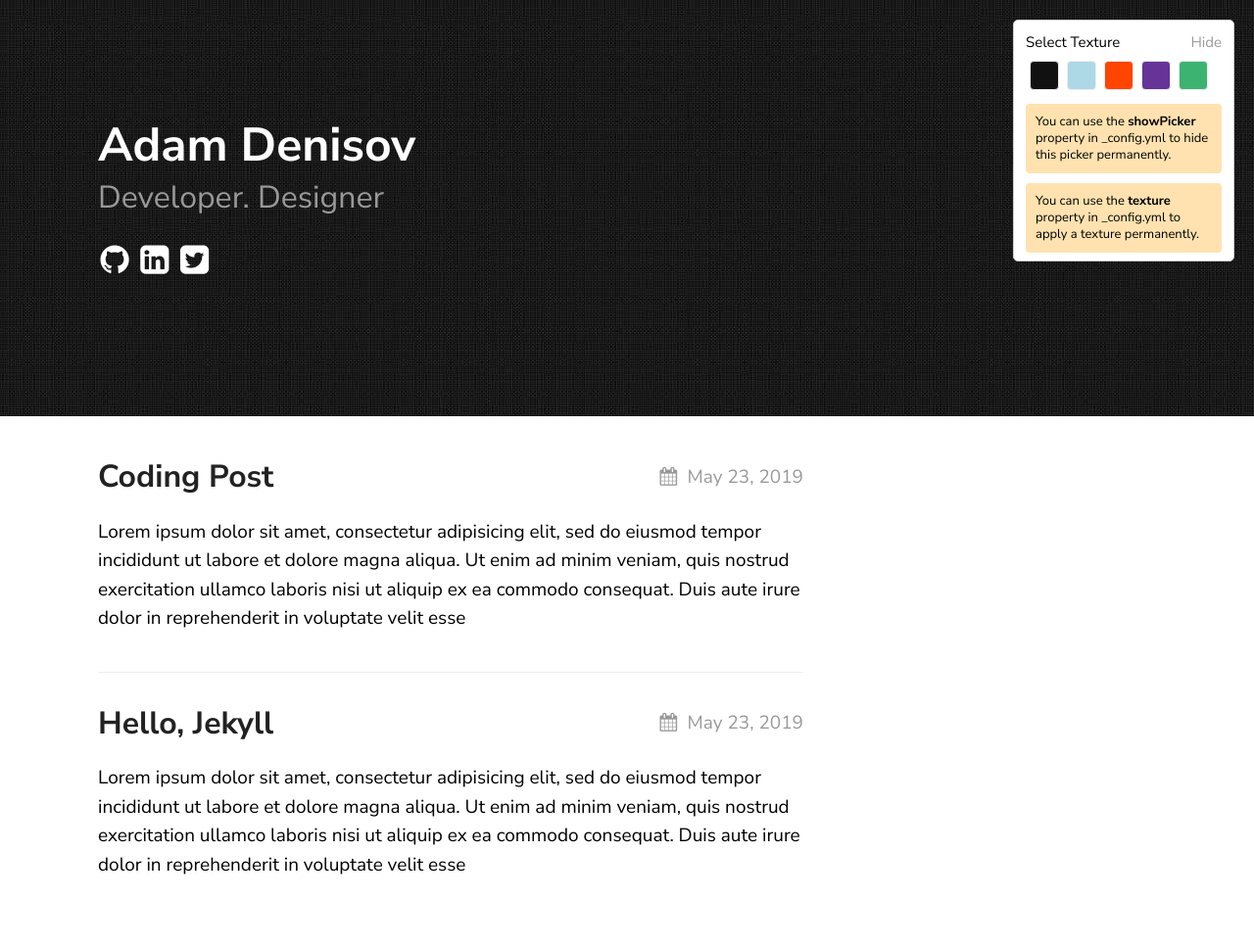
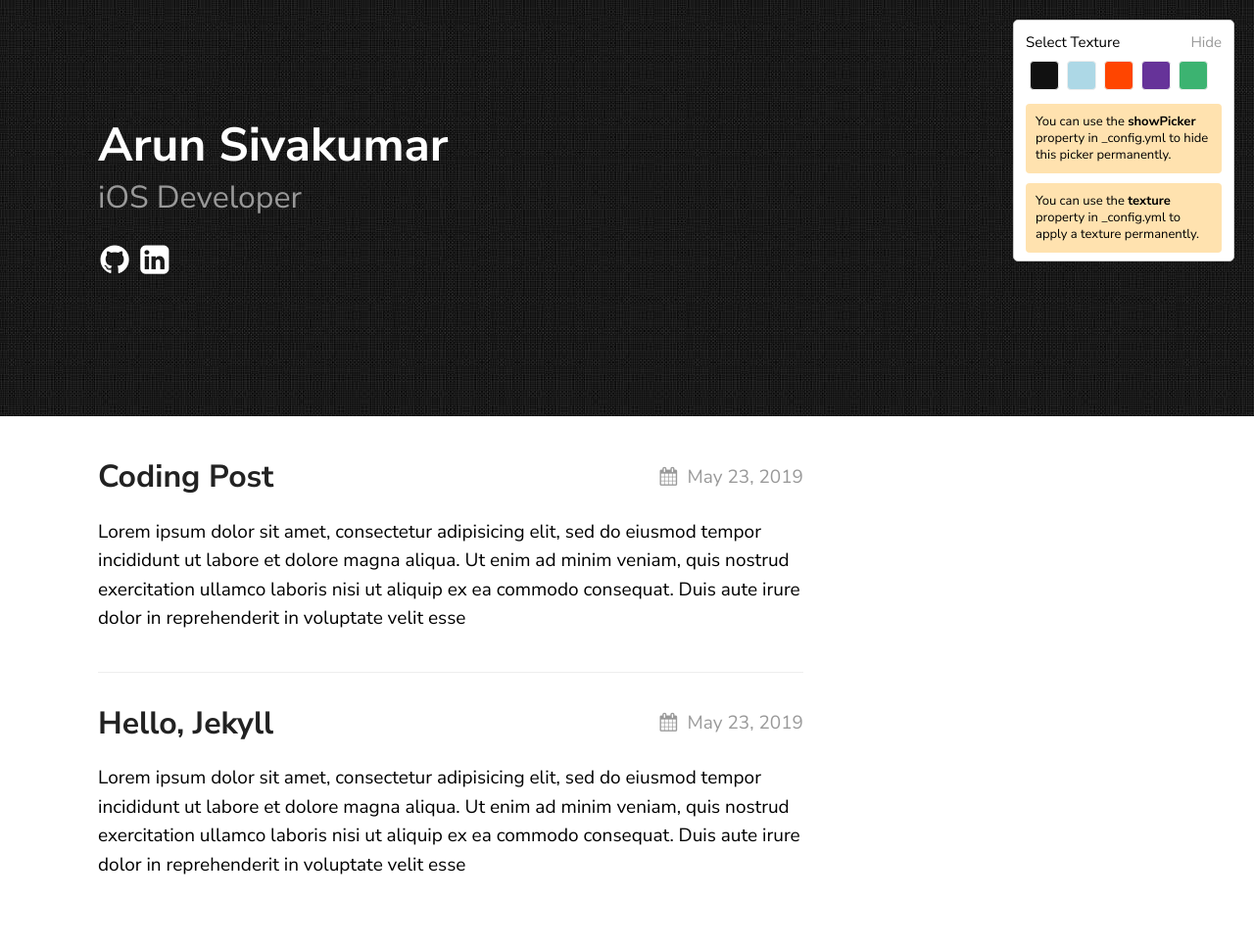
Before and after one commit to arunsivakumar/arunsivakumar.github.io, a Jekyll site: the page built from index.md, in a window 1280 px wide. Shown: the whole page at 98% size. Built offline with Jekyll 4.4.1, drawn with Linux system fonts in a browser that asks for light colours.

Commit message:
Update _config.yml

```diff
--- a/_config.yml
+++ b/_config.yml
@@ -15,8 +15,8 @@ sass:
 
 permalink: /posts/:title/
 texture:
-  title: Adam Denisov
-  tagline: Developer. Designer
+  title: Arun Sivakumar
+  tagline: iOS Developer
   date_format: "%b %-d, %Y"
   style: black
   showNav: false
@@ -24,9 +24,9 @@ texture:
 
   # generate social links in footer
   social_links:
-    twitter: thelehhman
-    github:  thelehhman
-    linkedIn: in/thelehhman
+    twitter:
+    github:  arunsivakumar
+    linkedIn: in/arun-sivakumar
     rss: rss
 
 
```
